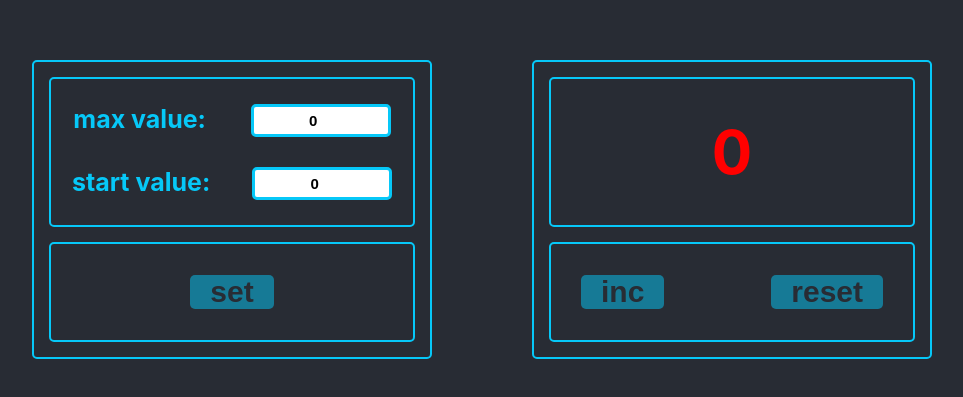
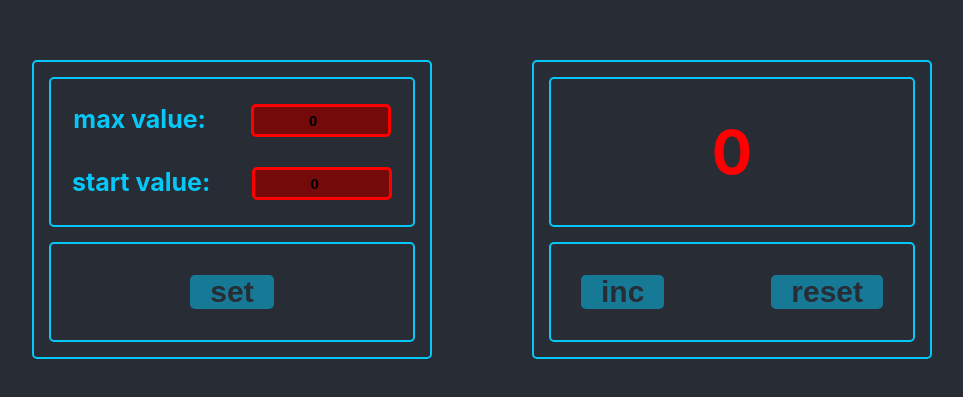
Before and after one commit to Daniyel-Tkachuk/counter, a React (Create React App) app: page / in a window 1280 px wide. Shown: the part 191-588 px from the top of the page, without its empty margins (158-1121 px from the left). Built offline with nearby package versions, Linux system fonts and the light colour scheme.

Commit message:
refactor

```diff
--- a/src/components/input/Input.tsx
+++ b/src/components/input/Input.tsx
@@ -4,18 +4,18 @@ import {Simulate} from "react-dom/test-utils";
 
 type Props = {
    value: number
-   error: boolean
+   errorStyles: boolean
    onChangeValue: ((value: number) => void) | undefined
 }
 
 export const Input: FC<Props> = (props) => {
-   const {value, error, onChangeValue} = props;
+   const {value, errorStyles, onChangeValue} = props;
 
    const onChangeHandler = (e: ChangeEvent<HTMLInputElement>) => {
       onChangeValue && onChangeValue(+e.currentTarget.value)
    }
 
-   const styles = `${s.input} ${error ? s.inputError : ""}`
+   const styles = `${s.input} ${errorStyles ? s.inputError : ""}`
 
    return (
       <input type="number" value={value} className={styles} onChange={onChangeHandler}/>
--- a/src/components/scoreboard/counterSettings/CounterSettings.tsx
+++ b/src/components/scoreboard/counterSettings/CounterSettings.tsx
@@ -18,15 +18,20 @@ export const CounterSettings: FC<Props> = (props) => {
       changeMinMaxValue && changeMinMaxValue("maxValue", maxValue)
    }
 
+   const errorInputStyles = maxValue === minValue
+   || maxValue < 0
+   || minValue < 0
+   || minValue > maxValue;
+
    return (
       <>
          <div className={s.container}>
             <span className={s.span}>max value:</span>
-            <Input value={maxValue} onChangeValue={onChangeMaxValue} error={false}/>
+            <Input value={maxValue} onChangeValue={onChangeMaxValue} errorStyles={errorInputStyles}/>
          </div>
          <div className={s.container}>
             <span className={s.span}>start value:</span>
-            <Input value={minValue} onChangeValue={onChangeMinValue} error={false}/>
+            <Input value={minValue} onChangeValue={onChangeMinValue} errorStyles={errorInputStyles}/>
          </div>
       </>
    )
```
